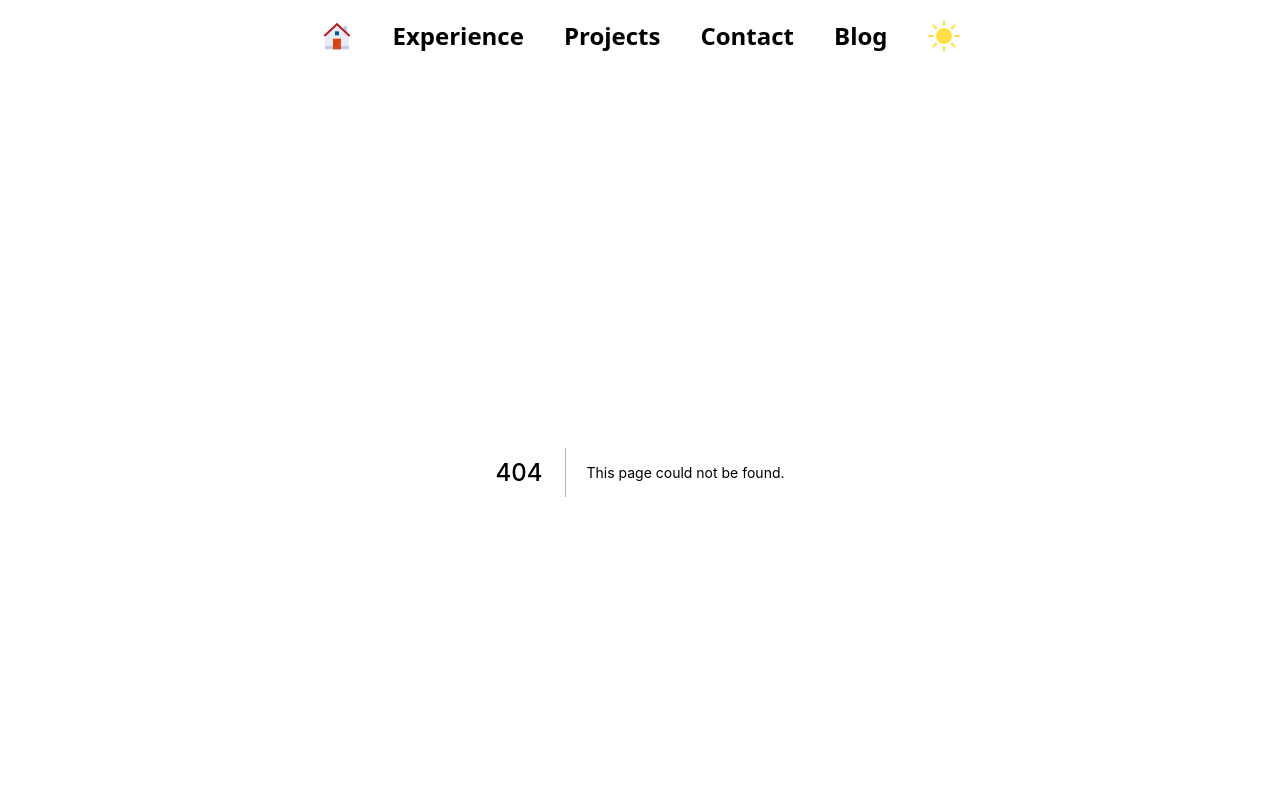
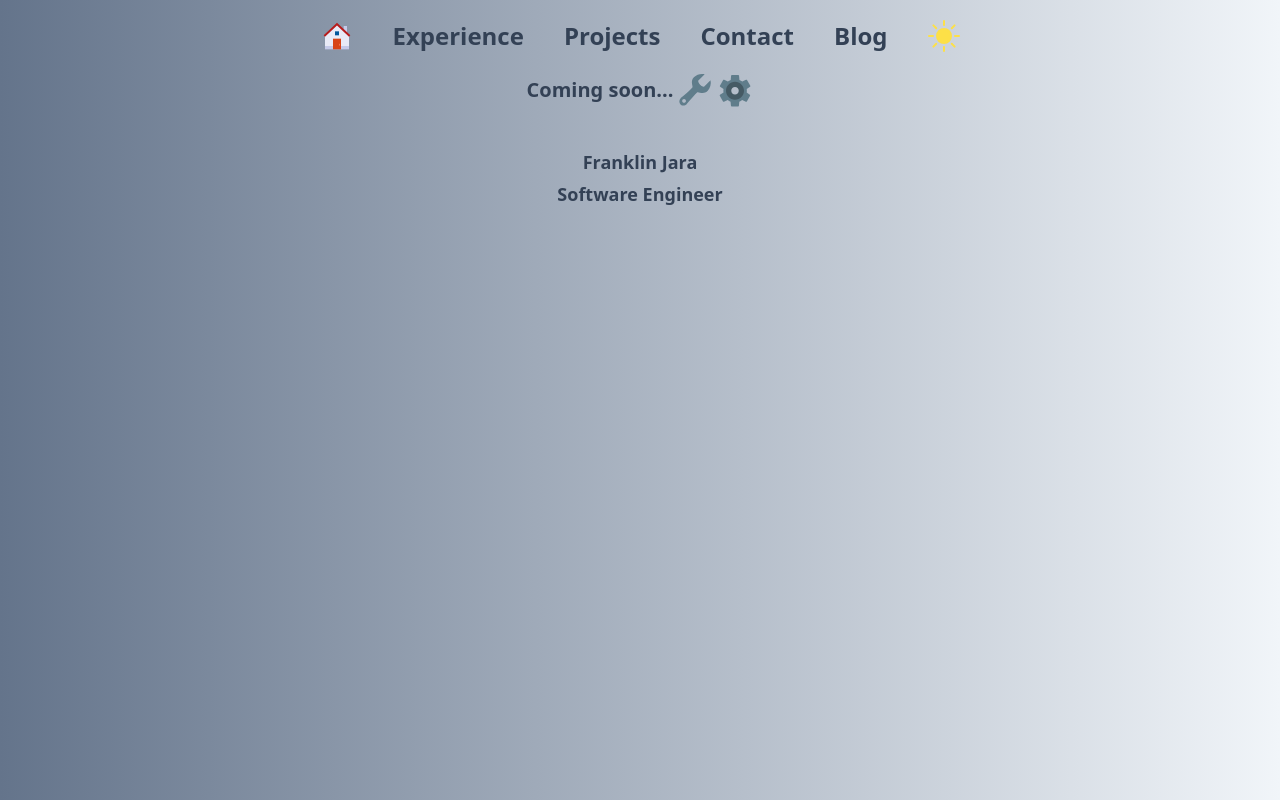
Before and after one commit to makyfj/franklinjara.dev, a Next.js app: page /blog in a window 1280 px wide. Before the commit this address had no page. Shown: the top 800 px of the page. Built offline with nearby package versions, Linux system fonts and the light colour scheme.

Commit message:
chore: adding blog page

```diff
--- a/src/components/header.tsx
+++ b/src/components/header.tsx
@@ -74,7 +74,7 @@ const NavLinks = ({ theme, toggleTheme }: NavLinksProps) => {
       <Link href="/contact">
         <a className="heading">Contact</a>
       </Link>
-      <Link href="/">
+      <Link href="/blog">
         <a className="heading">Blog</a>
       </Link>
       {theme === "dark" ? (
--- /dev/null
+++ b/src/pages/blog.tsx
@@ -0,0 +1,15 @@
+import { FcSupport, FcSettings } from "react-icons/fc"
+
+const Blog = () => {
+  return (
+    <>
+      <div className="flex justify-center items-center gap-1">
+        <h1 className="text-lg sm:text-xl text-center">Coming soon...</h1>
+        <FcSupport className="text-4xl" />
+        <FcSettings className="text-4xl" />
+      </div>
+    </>
+  )
+}
+
+export default Blog
```
